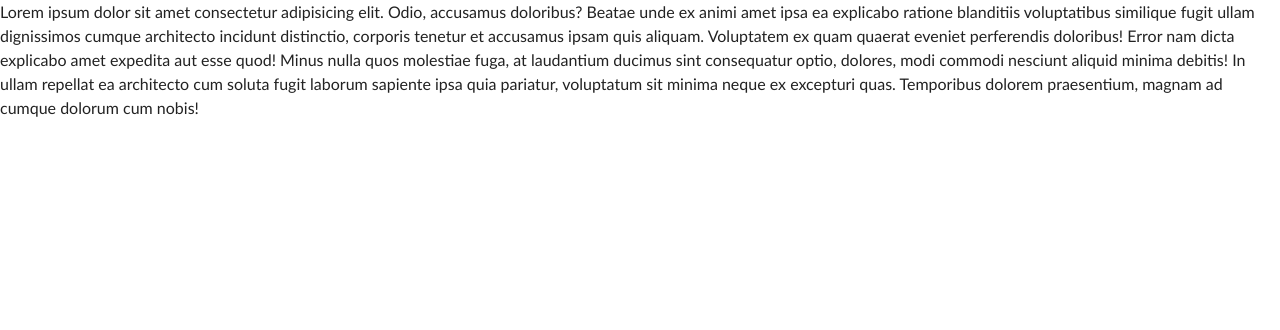
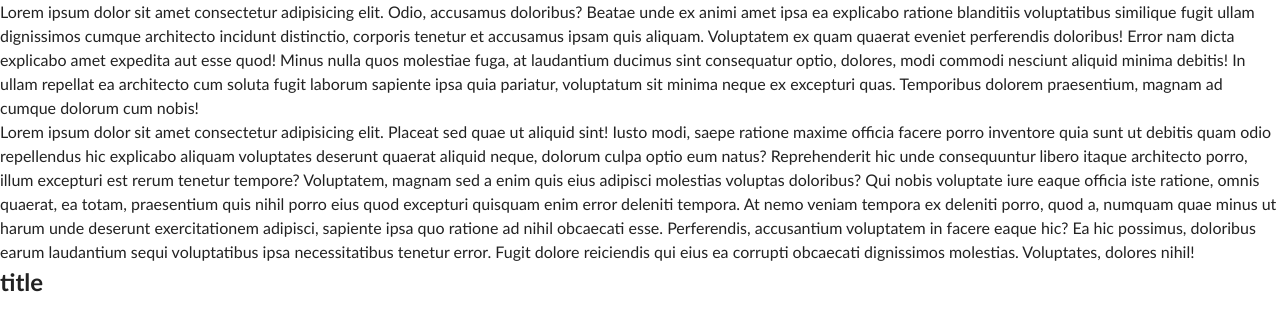
Before and after one commit to yashinov-s/Group-Work, a plain HTML site: page index.html in a window 1280 px wide. Drawn offline with nearby package versions, Linux system fonts and the light colour scheme; files that its build step writes are made by us from their sources.

Commit message:
odil endi kettimi

```diff
--- a/index.html
+++ b/index.html
@@ -13,6 +13,9 @@
 
     <p>Lorem ipsum dolor sit amet consectetur adipisicing elit. Odio, accusamus doloribus? Beatae unde ex animi amet ipsa ea explicabo ratione blanditiis voluptatibus similique fugit ullam dignissimos cumque architecto incidunt distinctio, corporis tenetur et accusamus ipsam quis aliquam. Voluptatem ex quam quaerat eveniet perferendis doloribus! Error nam dicta explicabo amet expedita aut esse quod! Minus nulla quos molestiae fuga, at laudantium ducimus sint consequatur optio, dolores, modi commodi nesciunt aliquid minima debitis! In ullam repellat ea architecto cum soluta fugit laborum sapiente ipsa quia pariatur, voluptatum sit minima neque ex excepturi quas. Temporibus dolorem praesentium, magnam ad cumque dolorum cum nobis!</p>
 
+    <p>Lorem ipsum dolor sit amet consectetur adipisicing elit. Placeat sed quae ut aliquid sint! Iusto modi, saepe ratione maxime officia facere porro inventore quia sunt ut debitis quam odio repellendus hic explicabo aliquam voluptates deserunt quaerat aliquid neque, dolorum culpa optio eum natus? Reprehenderit hic unde consequuntur libero itaque architecto porro, illum excepturi est rerum tenetur tempore? Voluptatem, magnam sed a enim quis eius adipisci molestias voluptas doloribus? Qui nobis voluptate iure eaque officia iste ratione, omnis quaerat, ea totam, praesentium quis nihil porro eius quod excepturi quisquam enim error deleniti tempora. At nemo veniam tempora ex deleniti porro, quod a, numquam quae minus ut harum unde deserunt exercitationem adipisci, sapiente ipsa quo ratione ad nihil obcaecati esse. Perferendis, accusantium voluptatem in facere eaque hic? Ea hic possimus, doloribus earum laudantium sequi voluptatibus ipsa necessitatibus tenetur error. Fugit dolore reiciendis qui eius ea corrupti obcaecati dignissimos molestias. Voluptates, dolores nihil!</p>
+
+    <h2>title</h2>
     <script src="js/main.js"></script>
 </body>
 </html>
```
